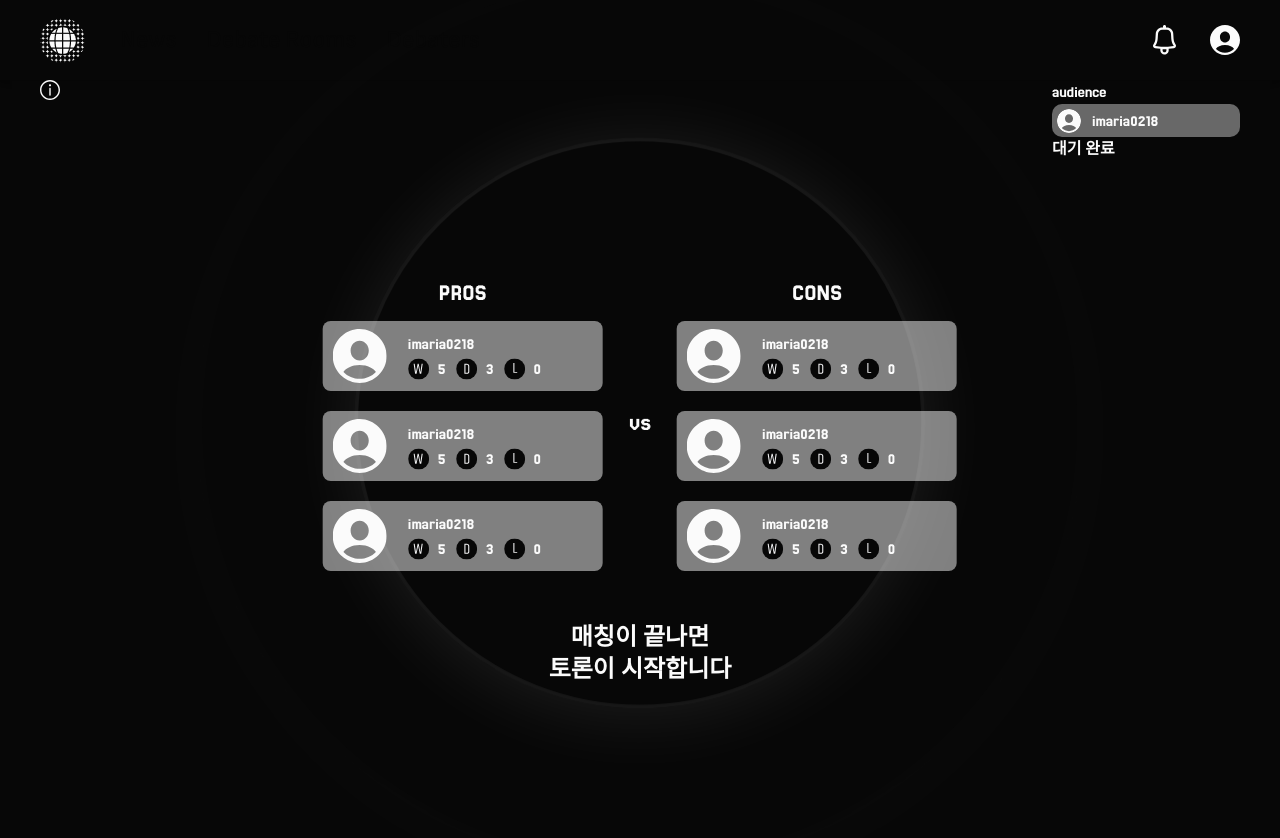
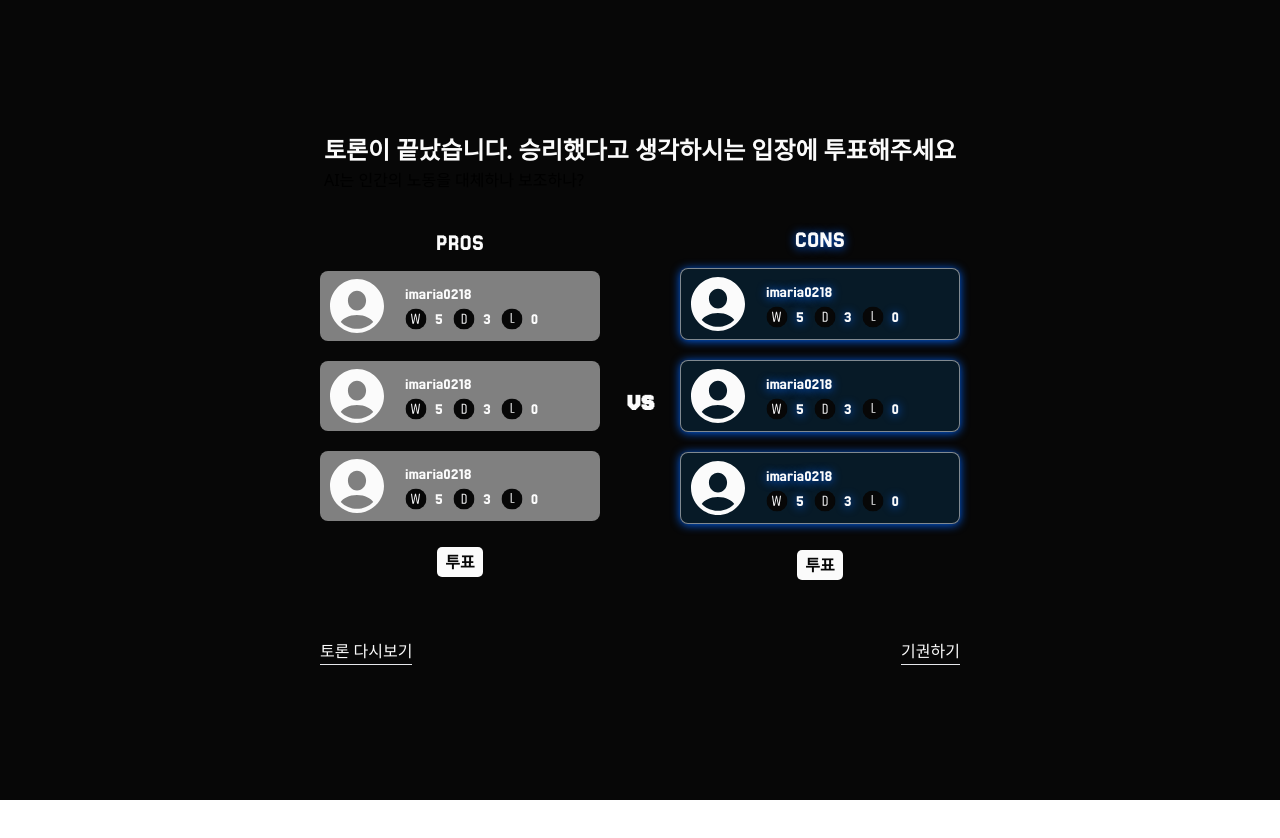
Before and after one commit to prgrms-web-devcourse-final-project/WEB2_3_BlockB_FE, a React (Vite) app: page /observing-zone/1 in a window 1280 px wide. Shown: the top 838 px of the page. After the commit the page ends 800 px from the top, so only its background shows below. Built offline with nearby package versions, Linux system fonts and the light colour scheme; a web font is replaced by a local one.

Commit message:
fix: 찬반 투표 320px 지원

```diff
--- a/src/components/debate-zone/ParticipantBox.tsx
+++ b/src/components/debate-zone/ParticipantBox.tsx
@@ -12,7 +12,7 @@ export default function ParticipantBox({
   hasReportBtn?: boolean;
 }) {
   return (
-    <div className="lg:w-[280px] w-[150px] font-jersey">
+    <div className="lg:w-[280px] w-[145px] font-jersey">
       <div className={`flex justify-${labelAlignment} mb-[10px]`}>
         <p
           className="text-white md:text-[24px] sm:text-[18px] text-[16px] "
--- a/src/components/debate-zone/ProfileCard.tsx
+++ b/src/components/debate-zone/ProfileCard.tsx
@@ -16,7 +16,7 @@ export default function ProfileCard({
   const {setIsReportModalOpen} = useReportStore()
   return (
     <div
-      className={`flex items-center lg:w-[280px] w-[150px] h-[34px] justify-between h-auto lg:px-[10px] lg:py-[8px] p-1 bg-neutral-50/50 lg:rounded-lg rounded-[5px] text-white animate-flip ${
+      className={`flex items-center lg:w-[280px] w-[145px] h-[34px] justify-between h-auto lg:px-[10px] lg:py-[8px] p-1 bg-neutral-50/50 lg:rounded-lg rounded-[5px] text-white animate-flip ${
         color === "blue" &&
         "bg-sky-950/50 shadow:0px 1px 10px rgb(0 96 240 /1.00) border border-neutral-50/50 "
       }`}
--- a/src/components/debate-zone/ReplayDebate.tsx
+++ b/src/components/debate-zone/ReplayDebate.tsx
@@ -40,7 +40,7 @@ export default function ReplayDebate({
       </h1>
       <div className="flex md:flex-row flex-col justify-between md:gap-[200px] gap-5 h-9/10">
         {/* 채팅창 */}
-        <section className="max-w-[500px] min-w-[370px] md:h-[500px] h-[300px] flex  md:bg-neutral-50/30 rounded-lg md:shadow-[0px_4px_20px_0px_rgba(251,251,251,1.00)] md:border md:border-neutral-50 animate-slide-up p-[10px] overflow-y-auto flex flex-col-reverse">
+        <section className="md:max-w-[500px] md:min-w-[370px] max-w-[700px] min-w-[320px] w-full md:h-[500px] h-[300px] flex flex-grow md:bg-neutral-50/30 rounded-lg md:shadow-[0px_4px_20px_0px_rgba(251,251,251,1.00)] md:border md:border-neutral-50 animate-slide-up p-[10px] overflow-y-auto flex flex-col-reverse">
           {messages.map((msg) => (
             <MessageItem
               key={msg.id}
--- a/src/components/debate-zone/VoteRoom.tsx
+++ b/src/components/debate-zone/VoteRoom.tsx
@@ -24,15 +24,15 @@ export default function VoteRoom({
       </h1>
         <h2>AI는 인간의 노동을 대체하나 보조하나?</h2>
       </div>
-      <div>
-        <section className="flex items-center md;gap-[26px] gap-1 md:text-[16px] text-[14px]">
+      <div className="md:max-w-[700px] max-w-[310px] flex flex-col justify-center">
+        <section className="flex items-center md:gap-[26px] sm:gap-[10px] gap-[5px] md:text-[16px] text-[14px]">
           <div className="flex flex-col items-center gap-[26px]">
             <ParticipantBox label="PROS" labelAlignment="center" />
             <button onClick={() => moveState("result")} className={btnClass}>
               투표
             </button>
           </div>
-          <p className="text-white font-bold md:text-[24px] text-[18px] font-jersey">vs</p>
+          <p className="text-white font-bold md:text-[30px] text-[18px] font-jersey">vs</p>
           <div className="flex flex-col items-center gap-[26px]">
             <ParticipantBox label="CONS" color="blue" labelAlignment="center" />
             <button onClick={() => moveState("result")} className={btnClass}>
--- a/src/components/debate-zone/observer-mode/ObserverMatchingInterface.tsx
+++ b/src/components/debate-zone/observer-mode/ObserverMatchingInterface.tsx
@@ -16,9 +16,9 @@ export default function ObserverMatchingInterface({
   return (
     <div className="absolute  left-1/2 transform -translate-x-1/2 text-white flex flex-col justify-center items-center min-h-screen">
       <div className="relative flex flex-wrap w-[153px] justify-center gap-[10px]">
-        <div className="relative flex gap-[26px] items-center">
+        <div className="relative flex md:gap-[26px] sm:gap-[10px] gap-[5px] items-center">
           <ParticipantBox label="PROS" />
-          <p className="font-jersey text-[24px]">vs</p>
+          <p className="font-jersey md:text-[30px] text-[18px]">vs</p>
           <ParticipantBox label="CONS" />
         </div>
         {/* 파동 애니메이션 요소 */}
--- a/src/components/debate-zone/observer-mode/ObserverWaitingRoom.tsx
+++ b/src/components/debate-zone/observer-mode/ObserverWaitingRoom.tsx
@@ -22,12 +22,12 @@ export default function ObserverWaitingRoom() {
     );
   else
     return (
-      <section className="grid grid-cols-[1fr_2fr_1fr] px-[34px] min-h-screen">
+      <section className="grid grid-cols-[1fr_2fr_1fr] md:px-[34px] min-h-screen">
         <div></div>
         <div className=" w-full flex flex-col items-center justify-center min-h-screen">
-          <div className="flex items-center gap-[26px]">
+          <div className="flex items-center md:gap-[26px] sm:gap-[10px] gap-[5px]">
             <ParticipantBox label="PROS" />
-            <p className="font-jersey text-white text-[24px]">vs</p>
+            <p className="font-jersey text-white md:text-[30px] text-[18px]">vs</p>
             <ParticipantBox label="CONS" />
           </div>
           <p className="text-white font-pretendard md:text-[20px] sm:text-[16px] text-[14px] font-bold mt-[50px]">
--- a/src/stores/observingStateStore.ts
+++ b/src/stores/observingStateStore.ts
@@ -14,6 +14,6 @@ interface ObservingStateStore {
 }
 
 export const useObservingStore = create<ObservingStateStore>((set) => ({
-  observingState: "waiting",
+  observingState: "voting",
   setObservingState: (state) => set({ observingState: state }),
 }));
```
